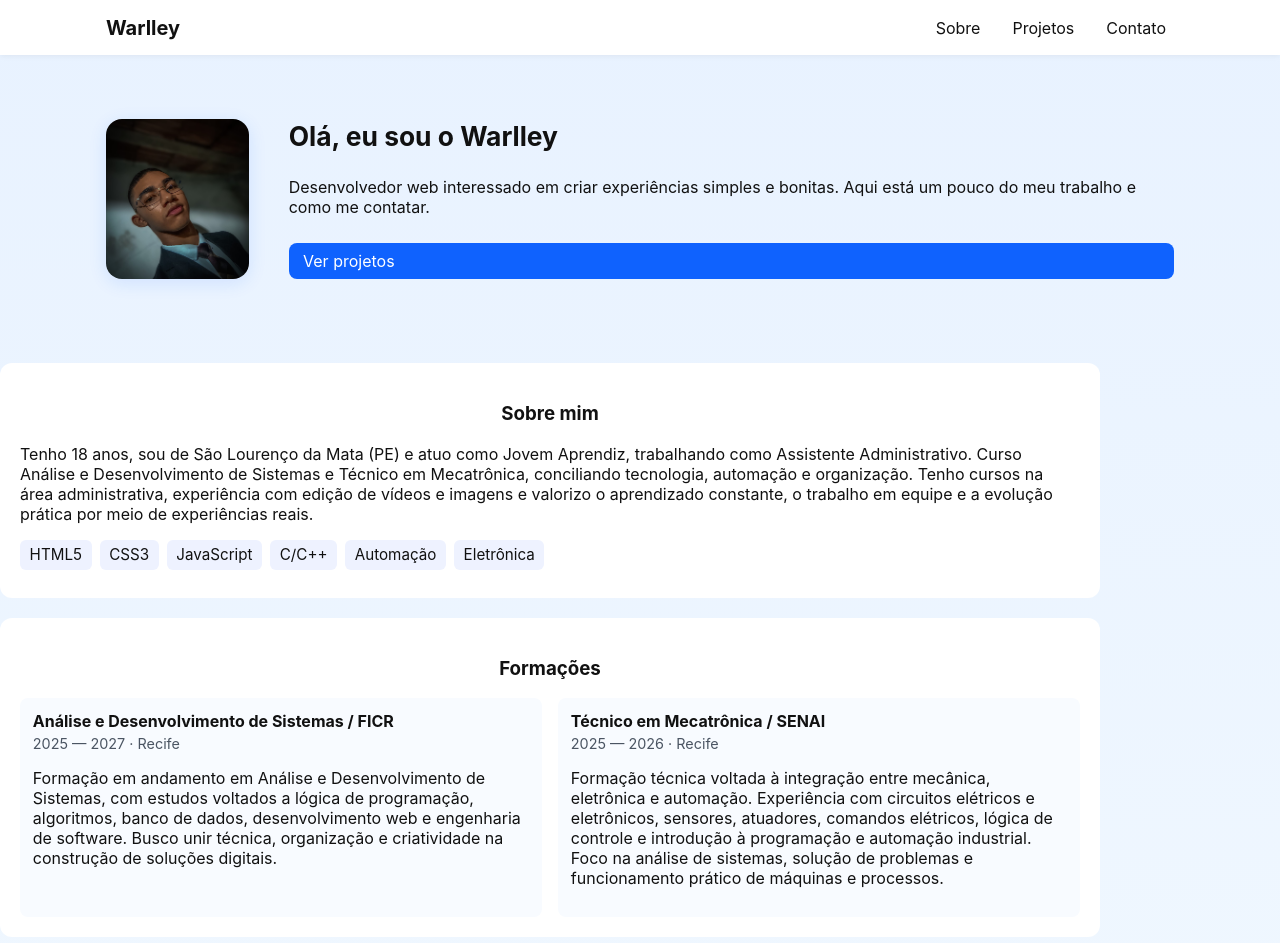
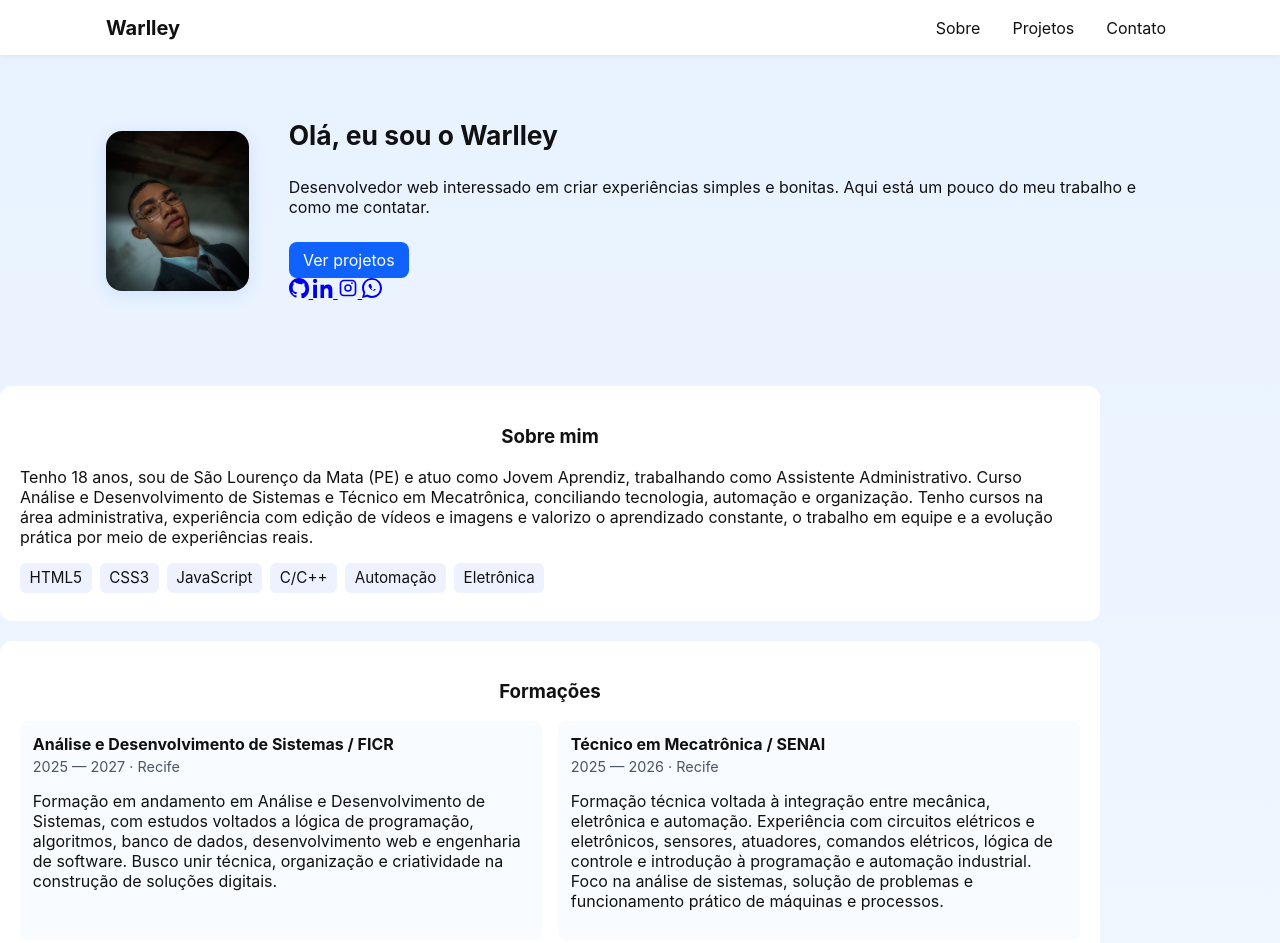
Before and after one commit to Warlley149/portfolio, a plain HTML site: page index.html in a window 1280 px wide. Shown: the top 943 px of the page. Drawn offline with Linux system fonts and the light colour scheme.

Commit message:
Revise index.html with new layout and social links
Updated the HTML structure and added social media links in the hero section.

```diff
--- a/index.html
+++ b/index.html
@@ -20,13 +20,33 @@
   </header>
 
   <main>
-    <section class="hero">
+    <section class="hero" data-reveal>
       <div class="container hero-inner">
         <img src="img/Fotodeperfil.jpg" alt="Foto de perfil" class="profile">
-        <div>
+        <div class="hero-content">
           <h2>Olá, eu sou o Warlley</h2>
           <p>Desenvolvedor web interessado em criar experiências simples e bonitas. Aqui está um pouco do meu trabalho e como me contatar.</p>
-          <a href="#projects" class="btn">Ver projetos</a>
+          <div class="hero-actions">
+            <a href="#projects" class="btn">Ver projetos</a>
+            <div class="social">
+              <a href="https://github.com/Warlley149" target="_blank" rel="noopener" aria-label="GitHub">
+                <!-- GitHub SVG -->
+                <svg width="20" height="20" viewBox="0 0 16 16" fill="currentColor" xmlns="http://www.w3.org/2000/svg"><path d="M8 0C3.58 0 0 3.58 0 8c0 3.54 2.29 6.53 5.47 7.59.4.07.55-.17.55-.38 0-.19-.01-.82-.01-1.49-2.01.37-2.53-.49-2.69-.94-.09-.23-.48-.94-.82-1.13-.28-.15-.68-.52-.01-.53.63-.01 1.08.58 1.23.82.72 1.21 1.87.87 2.33.66.07-.52.28-.87.51-1.07-1.78-.2-3.64-.89-3.64-3.95 0-.87.31-1.59.82-2.15-.08-.2-.36-1.02.08-2.12 0 0 .67-.21 2.2.82A7.6 7.6 0 018 4.84c.68.003 1.36.092 2 .27 1.53-1.04 2.2-.82 2.2-.82.44 1.1.16 1.92.08 2.12.51.56.82 1.28.82 2.15 0 3.07-1.87 3.75-3.65 3.95.29.25.54.73.54 1.48 0 1.07-.01 1.93-.01 2.19 0 .21.15.46.55.38A8.013 8.013 0 0016 8c0-4.42-3.58-8-8-8z"/></svg>
+              </a>
+              <a href="https://www.linkedin.com/in/warlley-santos-ab97002ab/" target="_blank" rel="noopener" aria-label="LinkedIn">
+                <!-- LinkedIn SVG -->
+                <svg width="20" height="20" viewBox="0 0 24 24" fill="currentColor" xmlns="http://www.w3.org/2000/svg"><path d="M4.98 3.5C4.98 4.88 3.87 6 2.5 6S0 4.88 0 3.5 1.12 1 2.5 1 4.98 2.12 4.98 3.5zM.22 8h4.56V24H.22zM8.98 8h4.37v2.2h.06c.61-1.15 2.1-2.36 4.33-2.36 4.63 0 5.48 3.05 5.48 7.02V24h-4.6v-7.54c0-1.8-.03-4.11-2.5-4.11-2.5 0-2.88 1.95-2.88 3.98V24H8.98z"/></svg>
+              </a>
+              <a href="https://www.instagram.com/warlley149?utm_source=qr&igsh=d3pzbTlrOGRmMnVp" target="_blank" rel="noopener" aria-label="Instagram">
+                <!-- Instagram SVG -->
+                <svg width="20" height="20" viewBox="0 0 24 24" fill="currentColor" xmlns="http://www.w3.org/2000/svg"><path d="M7 2C4.24 2 2 4.24 2 7v10c0 2.76 2.24 5 5 5h10c2.76 0 5-2.24 5-5V7c0-2.76-2.24-5-5-5H7zm10 2a3 3 0 013 3v10a3 3 0 01-3 3H7a3 3 0 01-3-3V7a3 3 0 013-3h10zM12 7.5A4.5 4.5 0 1012 16.5 4.5 4.5 0 0012 7.5zm0 1.8a2.7 2.7 0 11-.001 5.401A2.7 2.7 0 0112 9.3zM17.8 6.2a1.05 1.05 0 11-2.1 0 1.05 1.05 0 012.1 0z"/></svg>
+              </a>
+                <a href="https://wa.me//+5581996089272" target="_blank" rel="noopener" aria-label="WhatsApp">
+                  <!-- WhatsApp SVG -->
+                  <svg width="20" height="20" viewBox="0 0 24 24" fill="currentColor" xmlns="http://www.w3.org/2000/svg"><path d="M20.52 3.48A11.94 11.94 0 0012 0C5.373 0 .02 5.354.02 12c0 2.12.557 4.19 1.613 6.03L0 24l6.21-1.625A11.94 11.94 0 0012 24c6.627 0 11.98-5.354 11.98-12 0-3.205-1.25-6.202-3.46-8.52zM12 21.5c-1.77 0-3.48-.48-4.96-1.38l-.35-.2-3.68.96.98-3.58-.22-.36A9.5 9.5 0 012.5 12C2.5 6.2 6.7 2 12 2s9.5 4.2 9.5 10-4.2 9.5-9.5 9.5z"/><path d="M17.2 14.2c-.3-.15-1.78-.88-2.05-.98-.27-.1-.47-.15-.67.15s-.77.98-.95 1.18c-.17.2-.34.22-.64.07-.64-.3-1.34-1.24-1.85-2.24-.14-.3.14-.45.38-.6.13-.08.3-.2.45-.3.16-.1.2-.17.3-.28.1-.1.04-.22-.06-.36-.1-.14-.9-2.16-1.23-2.95-.32-.77-.65-.66-.9-.67-.24-.01-.52-.01-.8-.01s-.36.05-.55.25c-.19.2-.73.71-.73 1.73s.75 2.01.85 2.15c.1.14 1.47 2.37 3.56 3.32 2.1.95 2.1.63 2.48.59.39-.04 1.27-.52 1.45-1.02.18-.5.18-.93.13-1.02-.04-.09-.15-.14-.34-.24z"/></svg>
+                </a>
+            </div>
+          </div>
         </div>
       </div>
     </section>
```
